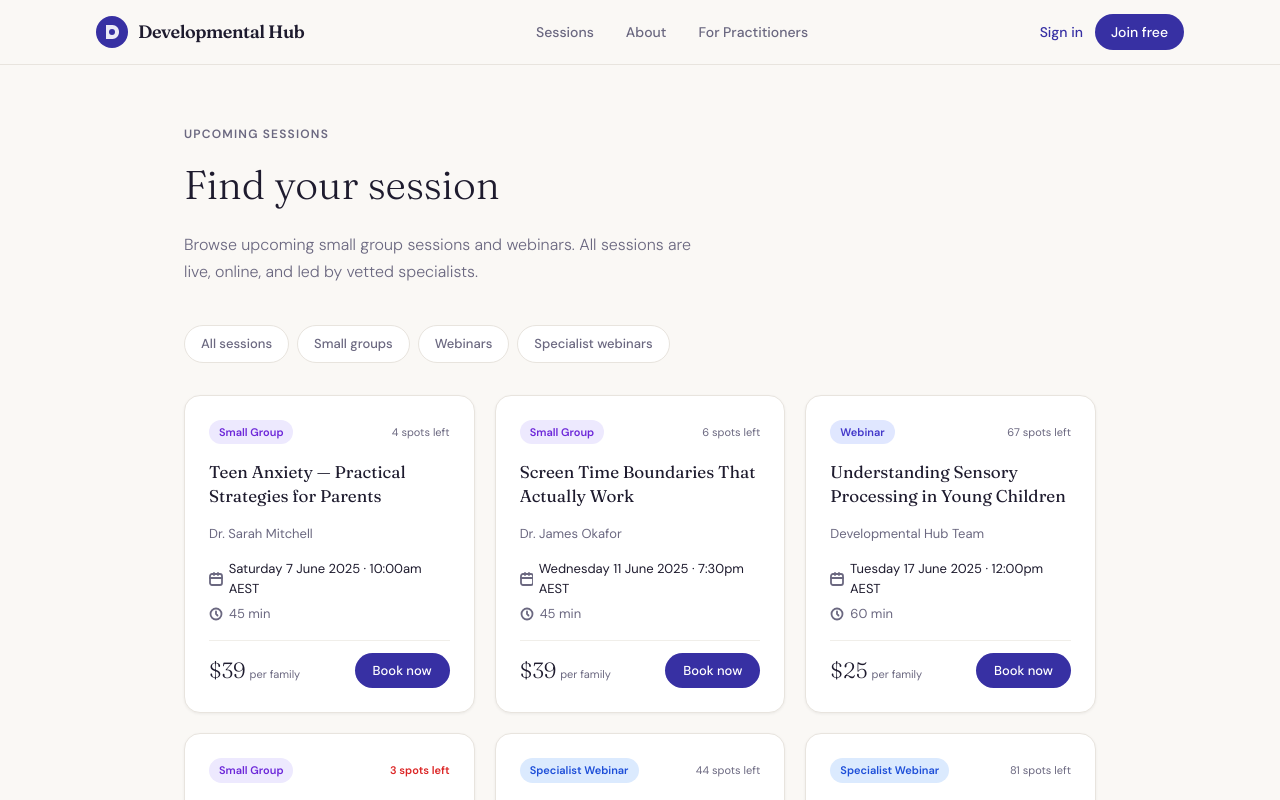
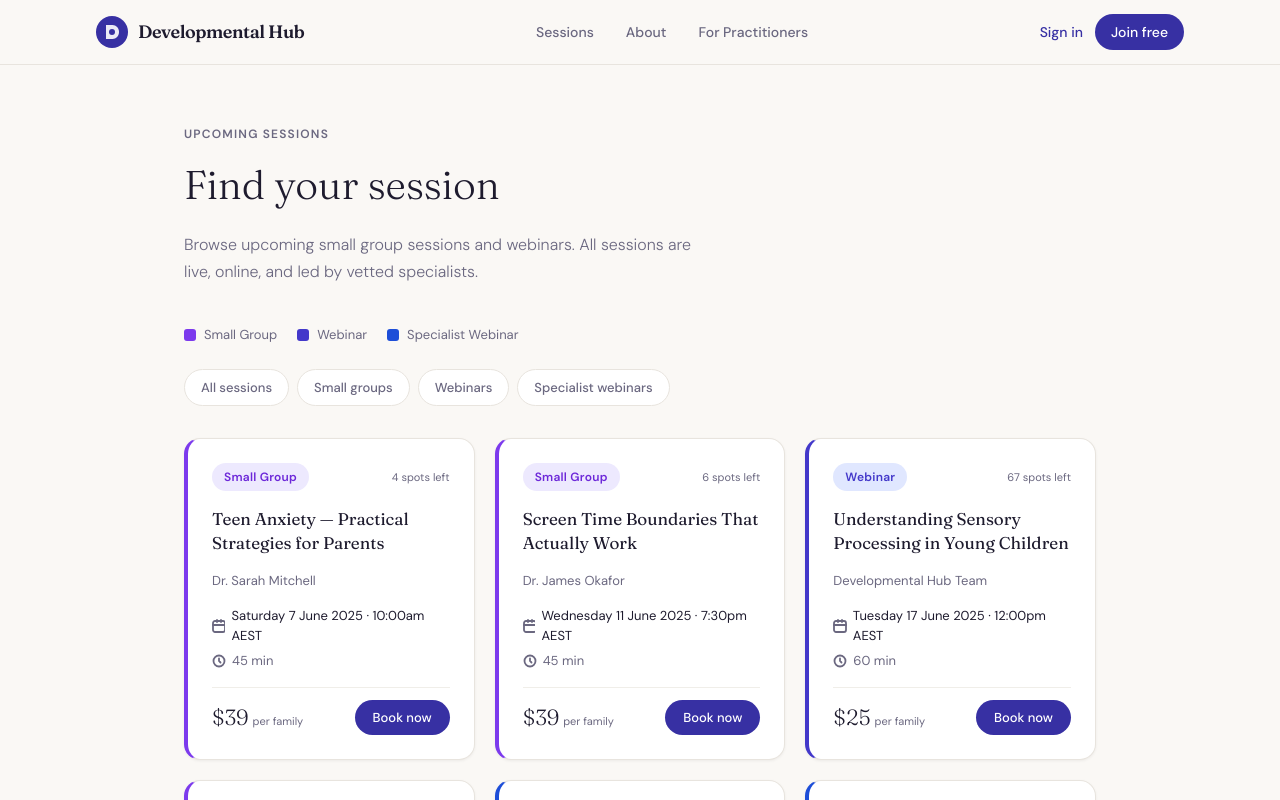
Before and after one commit to developmentalhub/allied-health-assistant-course, a Next.js app: page /sessions in a window 1280 px wide. Shown: the top 800 px of the page. Built offline with nearby package versions, Linux system fonts and the light colour scheme.

Commit message:
Improve session type visibility

```diff
--- a/app/sessions/page.tsx
+++ b/app/sessions/page.tsx
@@ -16,6 +16,7 @@ const placeholderSessions = [
     tag: "Small Group",
     tagColor: "#ede9fe",
     tagText: "#6d28d9",
+    borderColor: "#7c3aed",
   },
   {
     id: "2",
@@ -31,6 +32,7 @@ const placeholderSessions = [
     tag: "Small Group",
     tagColor: "#ede9fe",
     tagText: "#6d28d9",
+    borderColor: "#7c3aed",
   },
   {
     id: "3",
@@ -46,6 +48,7 @@ const placeholderSessions = [
     tag: "Webinar",
     tagColor: "#e0e7ff",
     tagText: "#4338ca",
+    borderColor: "#4338ca",
   },
   {
     id: "4",
@@ -61,6 +64,7 @@ const placeholderSessions = [
     tag: "Small Group",
     tagColor: "#ede9fe",
     tagText: "#6d28d9",
+    borderColor: "#7c3aed",
   },
   {
     id: "5",
@@ -76,6 +80,7 @@ const placeholderSessions = [
     tag: "Specialist Webinar",
     tagColor: "#dbeafe",
     tagText: "#1d4ed8",
+    borderColor: "#1d4ed8",
   },
   {
     id: "6",
@@ -91,6 +96,7 @@ const placeholderSessions = [
     tag: "Specialist Webinar",
     tagColor: "#dbeafe",
     tagText: "#1d4ed8",
+    borderColor: "#1d4ed8",
   },
 ];
 
@@ -110,6 +116,22 @@ export default function SessionsPage() {
         <p style={{ fontSize: "16px", color: "#6b6880", maxWidth: "520px", lineHeight: 1.7, fontWeight: 300 }}>
           Browse upcoming small group sessions and webinars. All sessions are live, online, and led by vetted specialists.
         </p>
+      </section>
+
+      {/* Legend */}
+      <section style={{ maxWidth: "960px", margin: "0 auto", padding: "0 24px 24px" }}>
+        <div style={{ display: "flex", gap: "20px", flexWrap: "wrap" }}>
+          {[
+            { label: "Small Group", color: "#7c3aed", bg: "#ede9fe", text: "#6d28d9" },
+            { label: "Webinar", color: "#4338ca", bg: "#e0e7ff", text: "#4338ca" },
+            { label: "Specialist Webinar", color: "#1d4ed8", bg: "#dbeafe", text: "#1d4ed8" },
+          ].map((item) => (
+            <div key={item.label} style={{ display: "flex", alignItems: "center", gap: "8px" }}>
+              <div style={{ width: "12px", height: "12px", borderRadius: "3px", backgroundColor: item.color }} />
+              <span style={{ fontSize: "13px", color: "#6b6880" }}>{item.label}</span>
+            </div>
+          ))}
+        </div>
       </section>
 
       {/* Filter tabs */}
@@ -138,11 +160,11 @@ export default function SessionsPage() {
           {placeholderSessions.map((session) => (
             <div
               key={session.id}
-              style={{ backgroundColor: "white", borderRadius: "16px", border: "1px solid #e8e4de", padding: "24px", display: "flex", flexDirection: "column", gap: "16px", boxShadow: "0 1px 3px rgba(0,0,0,0.06)" }}
+              style={{ backgroundColor: "white", borderRadius: "16px", border: "1px solid #e8e4de", borderLeft: `4px solid ${session.borderColor}`, padding: "24px", display: "flex", flexDirection: "column", gap: "16px", boxShadow: "0 1px 3px rgba(0,0,0,0.06)" }}
             >
               {/* Tag + spots */}
               <div style={{ display: "flex", alignItems: "center", justifyContent: "space-between" }}>
-                <span style={{ fontSize: "11px", fontWeight: 600, padding: "4px 10px", borderRadius: "999px", backgroundColor: session.tagColor, color: session.tagText }}>
+                <span style={{ fontSize: "12px", fontWeight: 700, padding: "5px 12px", borderRadius: "999px", backgroundColor: session.tagColor, color: session.tagText, letterSpacing: "0.02em" }}>
                   {session.tag}
                 </span>
                 <span style={{ fontSize: "11px", color: session.spotsLeft <= 3 ? "#dc2626" : "#6b6880", fontWeight: session.spotsLeft <= 3 ? 600 : 400 }}>
```
